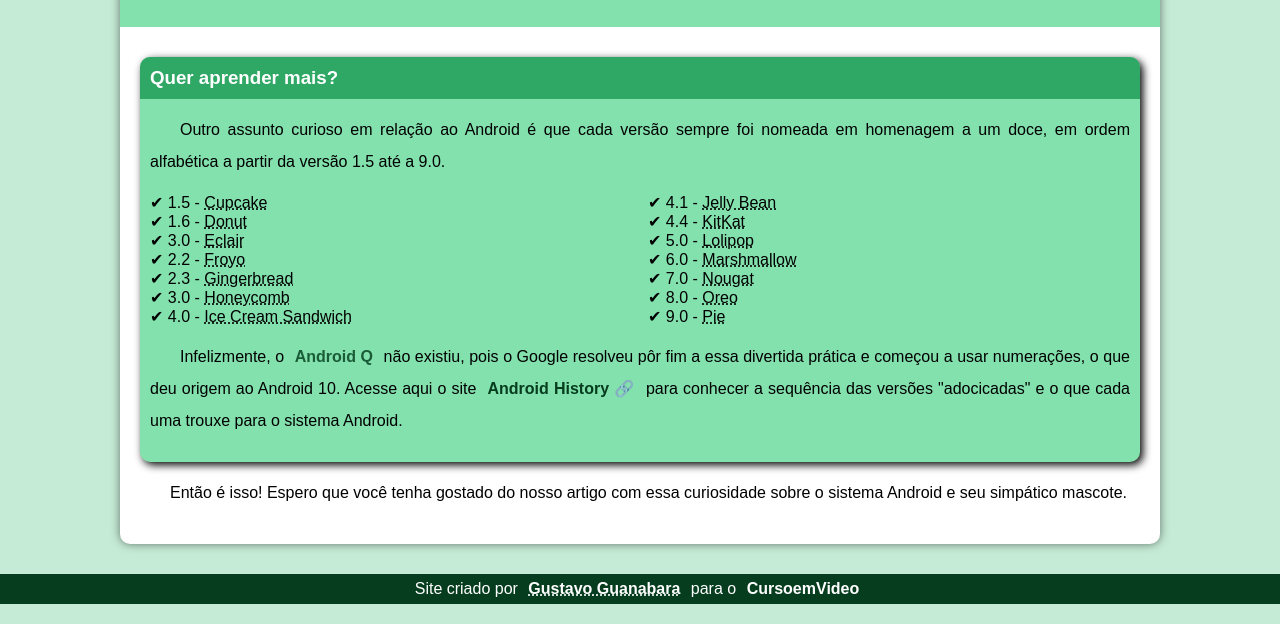
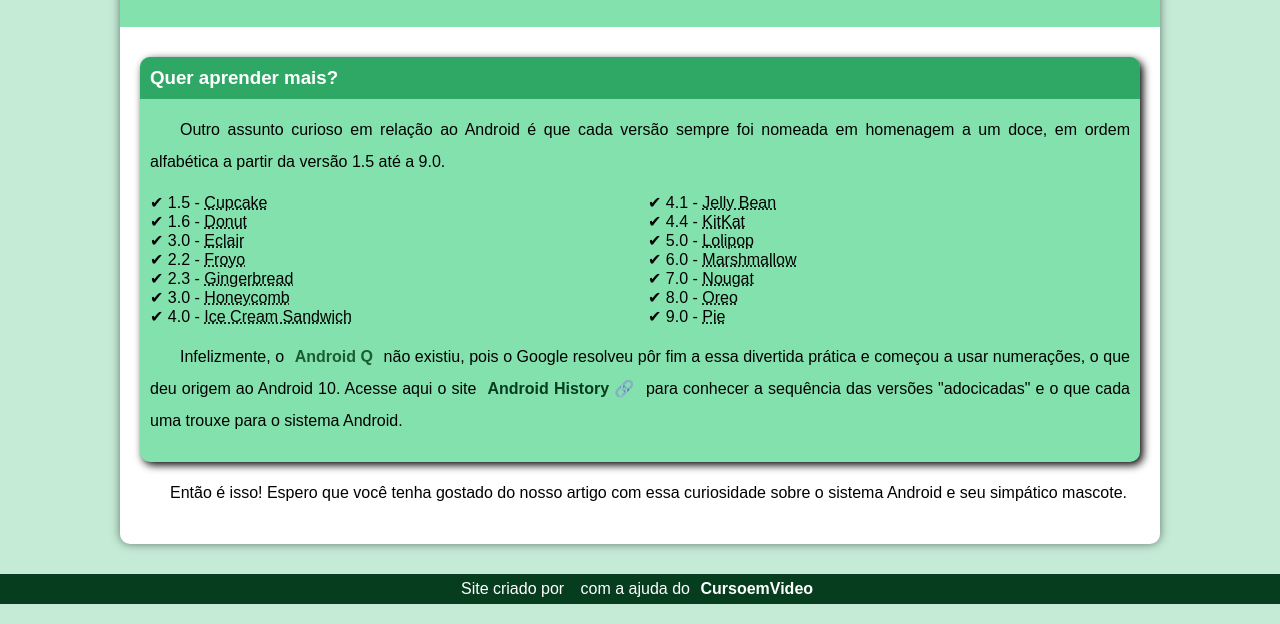
Before and after one commit to caioviniciusTF/projeto-android, a plain HTML site: page index.html in a window 1280 px wide. Shown: the part 2378-3002 px from the top of the page. Drawn offline with Linux system fonts and the light colour scheme.

Commit message:
mudando o footer

```diff
--- a/index.html
+++ b/index.html
@@ -85,7 +85,7 @@
         </article>
     </main>
     <footer>
-        <p>Site criado por <a href="https://gustavoguanabara.github.io/" target="_blank"><abbr title="E por Caio Vinicius :p">Gustavo Guanabara</abbr></a> para o <a href="https://www.youtube.com/@CursoemVideo" target="_blank">CursoemVideo</a></p>
+        <p>Site criado por <a href="https://github.com/caioviniciusTF" target="_blank"></a> com a ajuda do <a href="https://www.youtube.com/@CursoemVideo" target="_blank">CursoemVideo</a></p>
     </footer>
 </body>
 </html>
```
